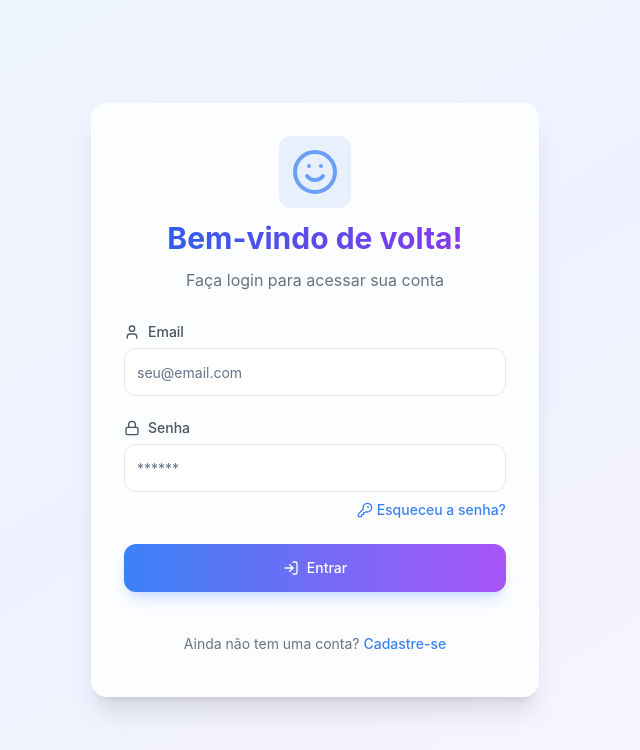
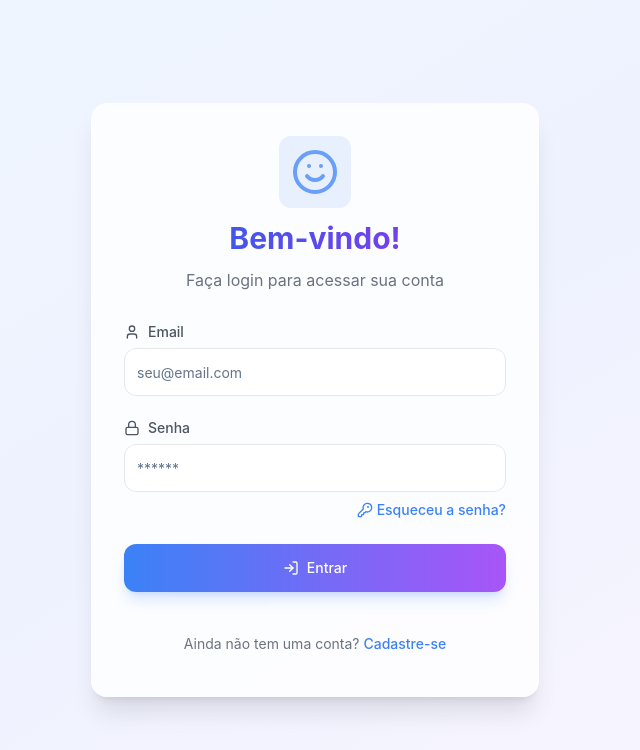
Before and after one commit to Kingscript02831/valeofc127, a React (Vite) app: page /login in a window 1280 px wide. Shown: the top 750 px of the page, without its empty margins (325-965 px from the left). Built offline with nearby package versions, Linux system fonts and the light colour scheme.

Commit message:
Update Login.tsx

```diff
--- a/src/pages/Login.tsx
+++ b/src/pages/Login.tsx
@@ -63,7 +63,7 @@ const Login = () => {
             </div>
           </div>
           <h2 className="text-3xl font-bold bg-gradient-to-r from-blue-600 to-purple-600 bg-clip-text text-transparent">
-            Bem-vindo de volta!
+            Bem-vindo!
           </h2>
           <p className="text-gray-500">
             Faça login para acessar sua conta
```
